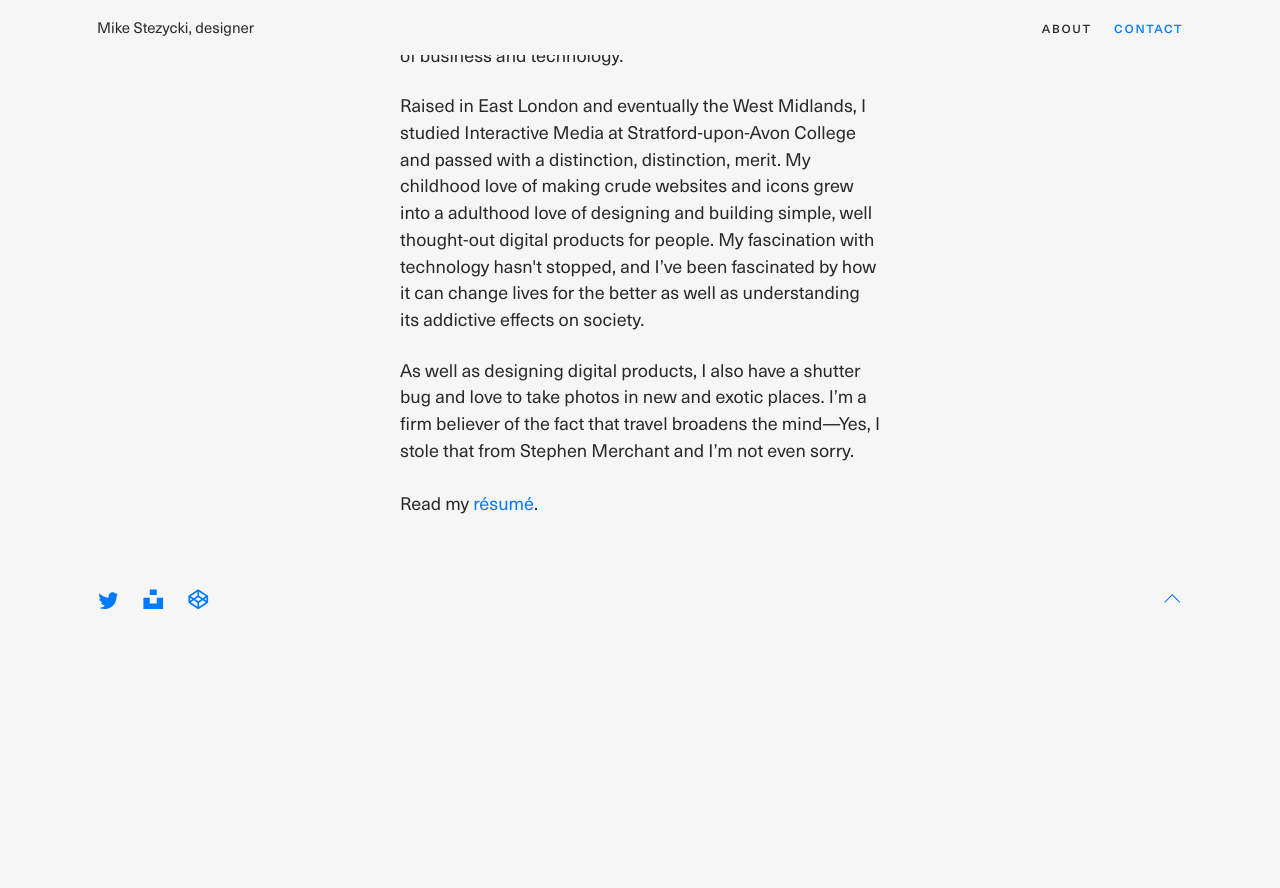
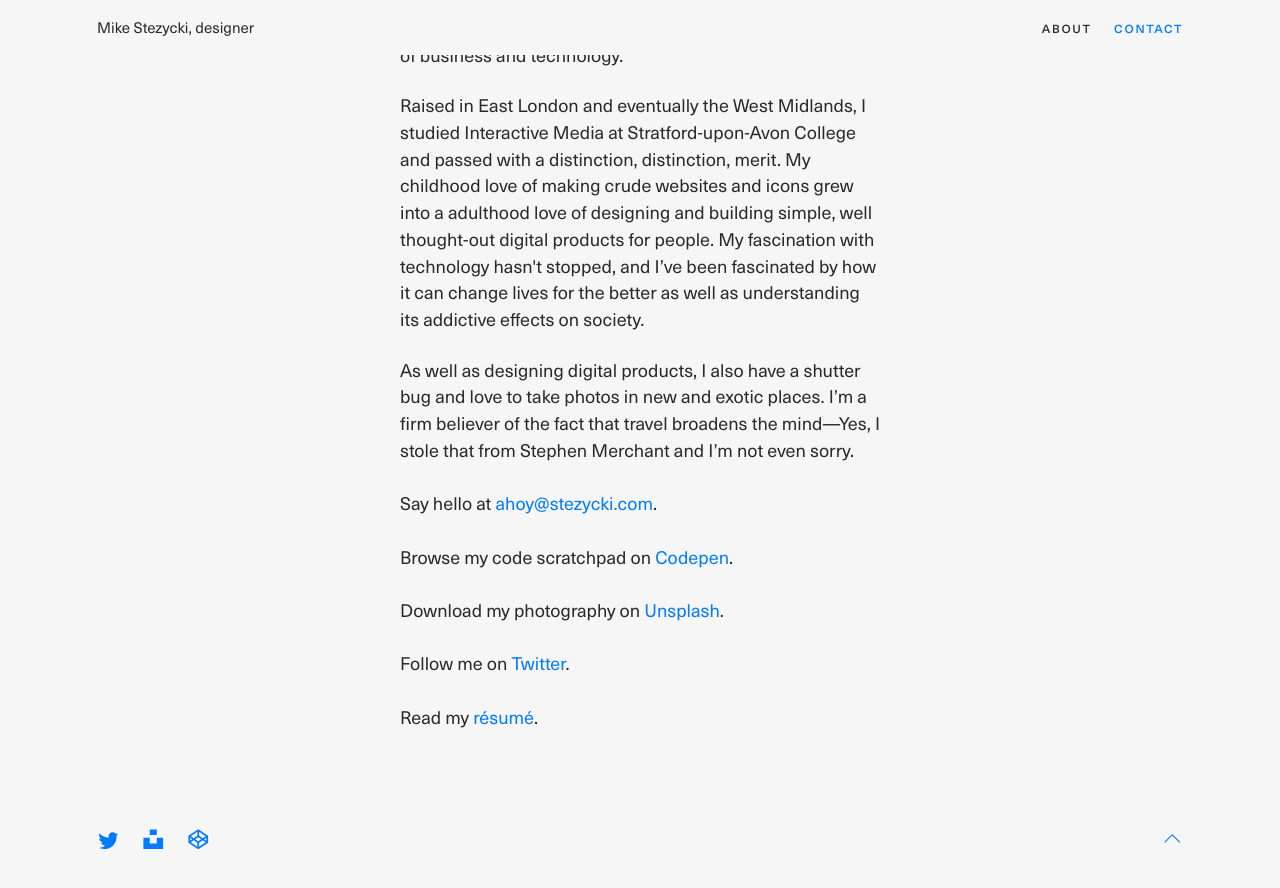
Before and after one commit to mr-stezz/mr-stezz.github.io, a Jekyll site: the page built from about.md, in a window 1280 px wide and 900 px high, scrolled down 805 px. Shown: the top 888 px of the window. Built offline with Jekyll 4.4.1, drawn with Linux system fonts in a browser that asks for light colours; before the commit the page ends 1464 px from its top, so only the background shows below that.

Commit message:
add more links to about page

```diff
--- a/about.md
+++ b/about.md
@@ -11,5 +11,9 @@ group: "navigation"
   <p>My name is Michael Stezycki and I’m a designer with an interest in prototyping, design systems and the intersection of business and technology.</p>
   <p>Raised in East London and eventually the West Midlands, I studied Interactive Media at Stratford-upon-Avon College and passed with a distinction, distinction, merit. My childhood love of making crude websites and icons grew into a adulthood love of designing and building simple, well thought-out digital products for people. My fascination with technology hasn't stopped, and I’ve been fascinated by how it can change lives for the better as well as understanding its addictive effects on society.</p>
   <p>As well as designing digital products, I also have a shutter bug and love to take photos in new and exotic places. I’m a firm believer of the fact that travel broadens the mind&mdash;Yes, I stole that from Stephen Merchant and I’m not even sorry.<br><br>
-  Read my <a href="https://codepen.io/mr-stezz/full/PLKGEG">résumé</a>.</p>
+  Say hello at <label for="toggle-checkbox" class="toggle-label" title="Drop me a line.">ahoy@stezycki.com</label>.<br><br>
+  Browse my code scratchpad on <a href="https://codepen.io/mr-stezz/" title="Have a look at my code scrapbook on Codepen.">Codepen</a>.<br><br>
+  Download my photography on <a href="https://unsplash.com/@stez" title="Download my photography for free on Unsplash.">Unsplash</a>.<br><br>
+  Follow me on <a href="https://twitter.com/mr_stezz" title="Follow me on Twitter, @Mr_Stezz.">Twitter</a>.<br><br>
+  Read my <a href="https://codepen.io/mr-stezz/full/PLKGEG">résumé</a>.<br><br></p>
 </div>
```
